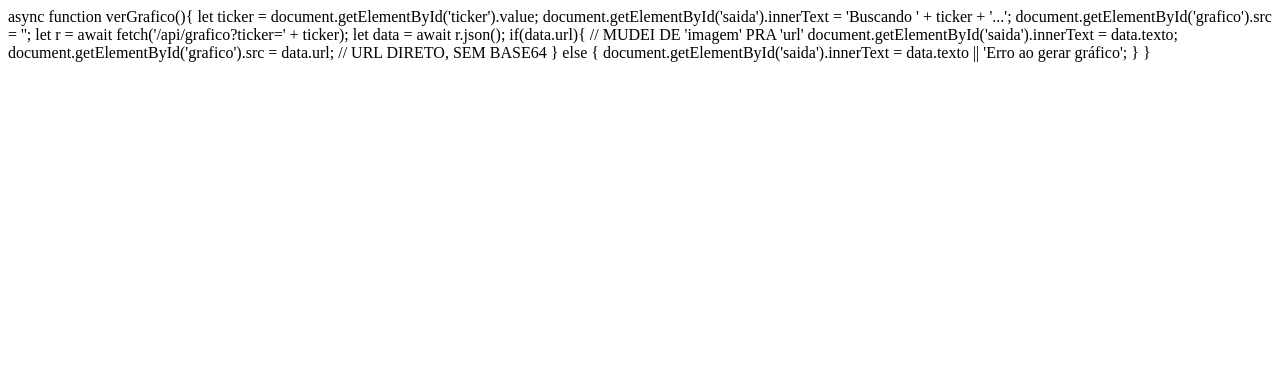
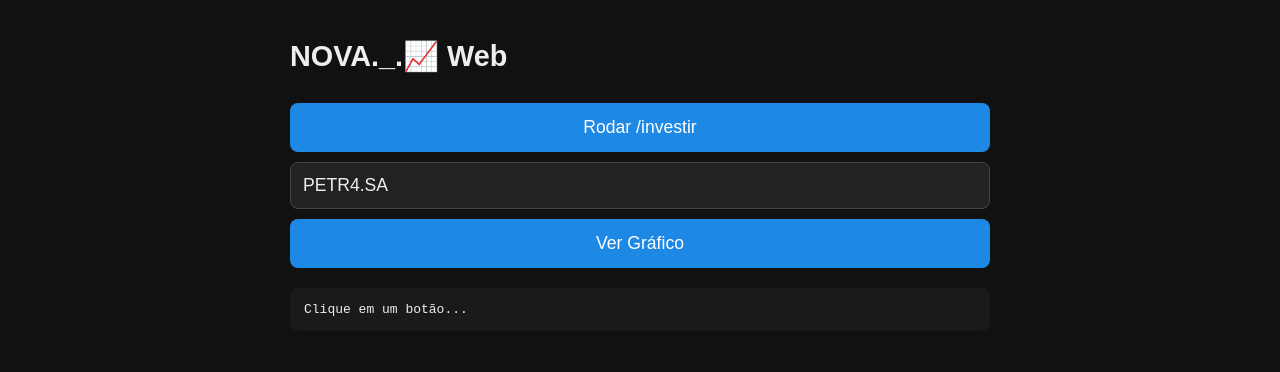
Before and after one commit to pablomarcosaraujo9-ship-it/Mark-II-, a website: page public/index.html in a window 1280 px wide. Drawn offline with Linux system fonts and the light colour scheme.

Commit message:
Refactor verGrafico function for error handling

```diff
--- a/public/index.html
+++ b/public/index.html
@@ -1,13 +1,99 @@
+<!DOCTYPE html>
+<html lang="pt-br">
+<head>
+<meta charset="UTF-8">
+<meta name="viewport" content="width=device-width, initial-scale=1.0">
+<title>NOVA Web</title>
+<style>
+  body {
+    background: #111;
+    color: #eee;
+    font-family: sans-serif;
+    padding: 20px;
+    max-width: 700px;
+    margin: 0 auto;
+  }
+  h1 {
+    font-size: 1.8em;
+  }
+  button {
+    background: #1e88e5;
+    color: white;
+    border: none;
+    padding: 14px;
+    width: 100%;
+    font-size: 1.1em;
+    border-radius: 8px;
+    margin: 10px 0;
+  }
+  input {
+    width: 100%;
+    padding: 12px;
+    font-size: 1.1em;
+    border-radius: 8px;
+    border: 1px solid #444;
+    background: #222;
+    color: #eee;
+    box-sizing: border-box;
+  }
+  #saida {
+    background: #1a1a1a;
+    border-radius: 8px;
+    padding: 14px;
+    margin-top: 10px;
+    white-space: pre-wrap;
+    font-family: monospace;
+  }
+  img {
+    width: 100%;
+    margin-top: 10px;
+    border-radius: 8px;
+  }
+</style>
+</head>
+<body>
+
+<h1>NOVA._.📈 Web</h1>
+
+<button onclick="rodarInvestir()">Rodar /investir</button>
+
+<input id="ticker" type="text" placeholder="PETR4.SA" value="PETR4.SA">
+<button onclick="verGrafico()">Ver Gráfico</button>
+
+<div id="saida">Clique em um botão...</div>
+<img id="grafico" src="">
+
+<script>
+async function rodarInvestir(){
+    document.getElementById('saida').innerText = 'Buscando dados de mercado...';
+    document.getElementById('grafico').src = '';
+    try {
+        let r = await fetch('/api/investir');
+        let data = await r.json();
+        document.getElementById('saida').innerText = data.texto || 'Sem resposta.';
+    } catch (e) {
+        document.getElementById('saida').innerText = 'Erro ao buscar dados: ' + e.message;
+    }
+}
+
 async function verGrafico(){
     let ticker = document.getElementById('ticker').value;
     document.getElementById('saida').innerText = 'Buscando ' + ticker + '...';
     document.getElementById('grafico').src = '';
-    let r = await fetch('/api/grafico?ticker=' + ticker);
-    let data = await r.json();
-    if(data.url){  // MUDEI DE 'imagem' PRA 'url'
-        document.getElementById('saida').innerText = data.texto;
-        document.getElementById('grafico').src = data.url;  // URL DIRETO, SEM BASE64
-    } else {
-        document.getElementById('saida').innerText = data.texto || 'Erro ao gerar gráfico';
+    try {
+        let r = await fetch('/api/grafico?ticker=' + ticker);
+        let data = await r.json();
+        if (data.url) {
+            document.getElementById('saida').innerText = data.texto;
+            document.getElementById('grafico').src = data.url;
+        } else {
+            document.getElementById('saida').innerText = data.texto || 'Erro ao gerar gráfico';
+        }
+    } catch (e) {
+        document.getElementById('saida').innerText = 'Erro ao buscar gráfico: ' + e.message;
     }
 }
+</script>
+
+</body>
+</html>
```
